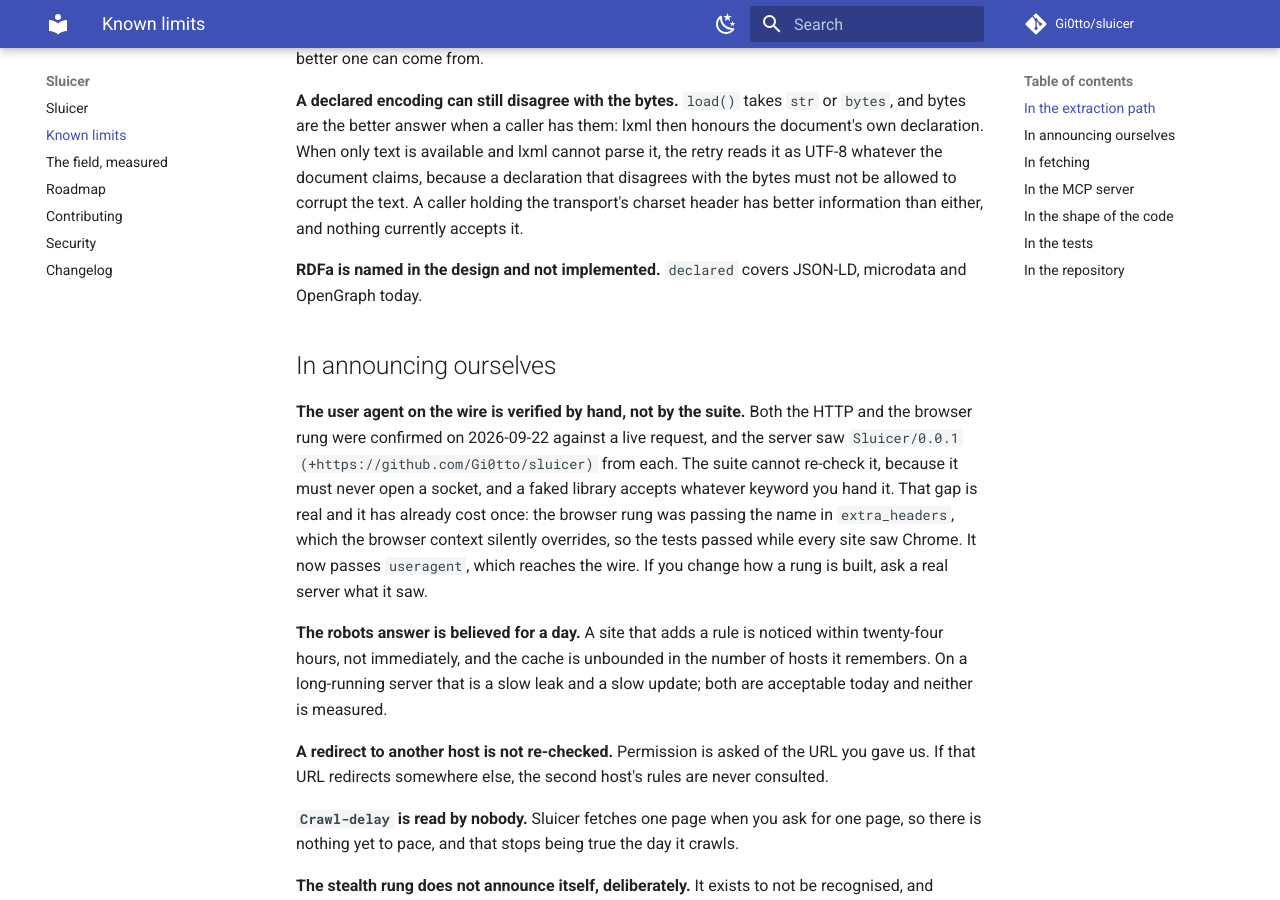
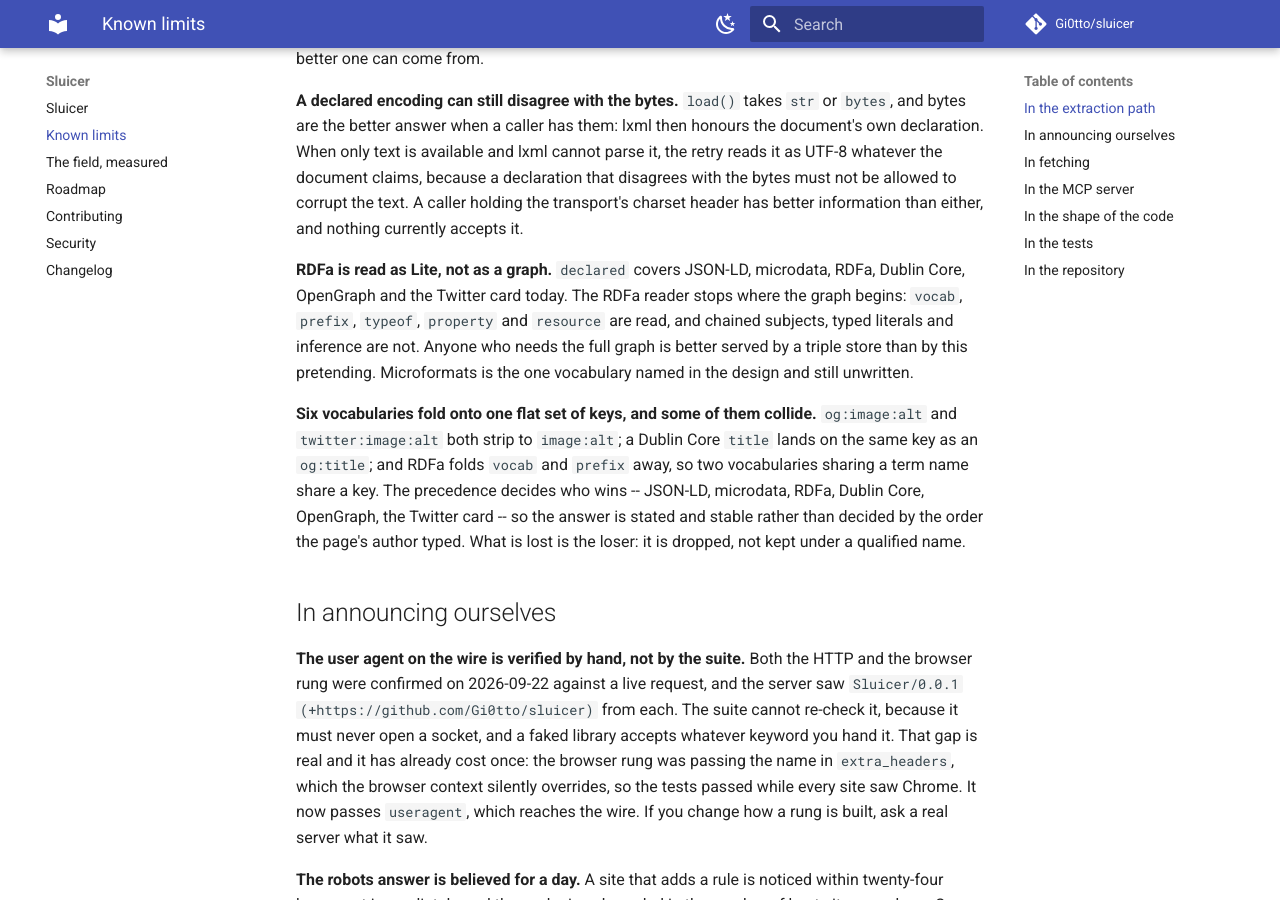
Before and after one commit to Gi0tto/sluicer, an MkDocs documentation site: the page built from docs/known-limits.md, in a window 1280 px wide and 900 px high, scrolled down 522 px. Built offline with MkDocs 1.6.1 and Material for MkDocs 9.7.7, drawn with Linux system fonts in a browser that asks for light colours; comment, search, counter and statistics services are not loaded; some of the changed text lies outside the part shown.

Commit message:
docs: six vocabularies, and what they are and are not worth
The precedence is now stated where a caller reads it: JSON-LD, microdata,
RDFa, Dublin Core, OpenGraph, the Twitter card. README, `docs/index.md`,
the roadmap's Shipped list and the agent skill all still said three.

The README does not claim the new readers let Sluicer read more of the web,
because they do not. Measured on 2026-09-22 across twenty pages, Dublin
Core, RDFa and microformats unlock zero pages that JSON-LD, microdata or
OpenGraph do not already cover. What they buy is compatibility with
`extruct`, which reads six vocabularies, takes 540,765 installs a month and
has had no release in 683 days. That is the claim, and it is the only one.

`docs/known-limits.md` said RDFa was named in the design and not
implemented, which stopped being true. In its place: RDFa is read as Lite
and stops where the graph begins, microformats is the vocabulary still
unwritten, and six readers folding onto one flat set of keys means keys that
collide -- `og:image:alt` against `twitter:image:alt`, a Dublin Core `title`
against an `og:title`. The precedence decides those, and the loser is
dropped rather than kept under a qualified name. The note about a reader
touching three places now reports a measured cost rather than a predicted
one: three readers arrived that way and `merge` takes six parameters.

```diff
--- a/docs/known-limits.md
+++ b/docs/known-limits.md
@@ -28,8 +28,21 @@ because a declaration that disagrees with the bytes must not be allowed to
 corrupt the text. A caller holding the transport's charset header has better
 information than either, and nothing currently accepts it.
 
-**RDFa is named in the design and not implemented.** `declared` covers JSON-LD,
-microdata and OpenGraph today.
+**RDFa is read as Lite, not as a graph.** `declared` covers JSON-LD, microdata,
+RDFa, Dublin Core, OpenGraph and the Twitter card today. The RDFa reader stops
+where the graph begins: `vocab`, `prefix`, `typeof`, `property` and `resource`
+are read, and chained subjects, typed literals and inference are not. Anyone who
+needs the full graph is better served by a triple store than by this pretending.
+Microformats is the one vocabulary named in the design and still unwritten.
+
+**Six vocabularies fold onto one flat set of keys, and some of them collide.**
+`og:image:alt` and `twitter:image:alt` both strip to `image:alt`; a Dublin Core
+`title` lands on the same key as an `og:title`; and RDFa folds `vocab` and
+`prefix` away, so two vocabularies sharing a term name share a key. The
+precedence decides who wins -- JSON-LD, microdata, RDFa, Dublin Core, OpenGraph,
+the Twitter card -- so the answer is stated and stable rather than decided by
+the order the page's author typed. What is lost is the loser: it is dropped,
+not kept under a qualified name.
 
 ## In announcing ourselves
 
@@ -125,10 +138,11 @@ unnoticed.
 
 **Adding a reader touches three places.** The reader names are written into
 `merge`'s keyword signature, into `_record_from`'s source labels, and into the
-tuple in `api`. Adding RDFa is therefore a breaking change to a published
-signature plus edits in two modules. The seam belongs one level up, as a sequence
-of named findings or a registry. Worth moving before the first release, cheap
-while nobody depends on it.
+tuple in `api`. The cost is now measured rather than predicted: three readers
+arrived this way, `merge` takes six parameters, and each addition was a breaking
+change to a published signature plus edits in two modules. The seam belongs one
+level up, as a sequence of named findings or a registry. Worth moving before the
+first release, cheap while nobody depends on it.
 
 **A hand-built `Record` can be silently inert.** `Record(type="Product")`
 constructed by hand gets an empty `types`, and the fold reads `types`, so that
```
Also changed, not shown: CHANGELOG.md (+18 -0 lines), README.md (+11 -5 lines), ROADMAP.md (+4 -3 lines), agent-skill/sluicer/SKILL.md (+5 -3 lines), docs/changelog.md (+18 -0 lines), docs/index.md (+11 -5 lines).
